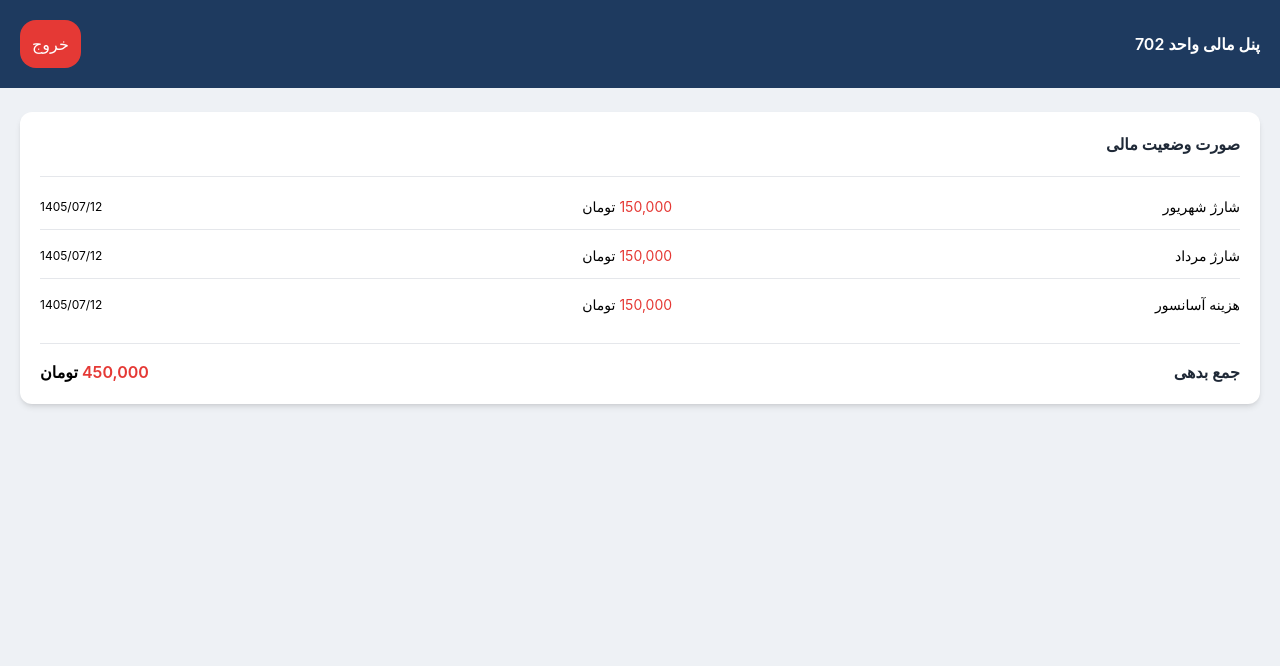
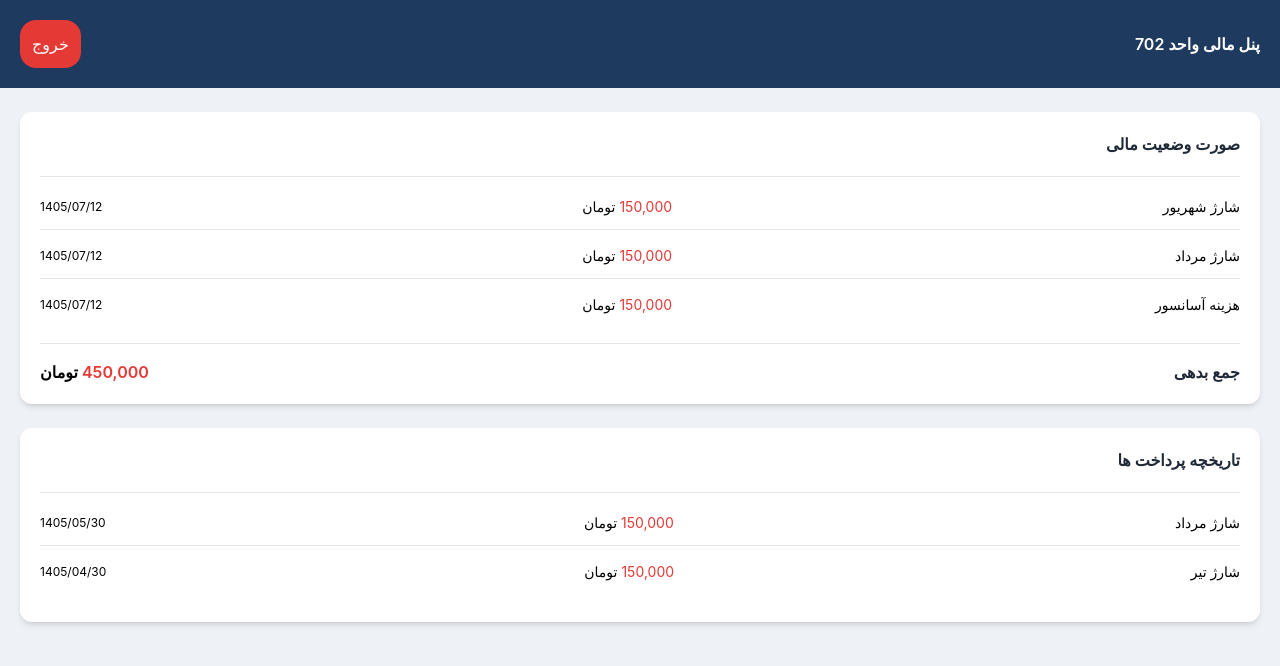
Before and after one commit to amirian515/building-management, a React (Vite) app: page /resident/dashboard in a window 1280 px wide. Shown: the top 666 px of the page. Built offline with nearby package versions, Linux system fonts and the light colour scheme.

Commit message:
design payment card

```diff
--- a/src/components/FinancialStatusCard.tsx
+++ b/src/components/FinancialStatusCard.tsx
@@ -21,7 +21,7 @@ function FinancialStatusCard (){
         )
      },0)
     return(
-        <section className="bg-background min-h-screen space-y-6">
+
             <div className="mx-5 px-5 pb-5  border-border bg-surface rounded-xl shadow-md">
                 <h1 className="text-right border-b border-border py-5 text-text font-semibold text-base">صورت وضعیت مالی </h1>
                 <div className="flex flex-col justify-between gap-1 text-sm py-2" >
@@ -54,7 +54,7 @@ function FinancialStatusCard (){
 
 
 
-        </section>
+
 
 
     )
--- /dev/null
+++ b/src/components/PaymentHistoryCard.tsx
@@ -0,0 +1,45 @@
+function PaymentHistoryCard (){
+const payments =[
+    {
+        id:1,
+        title:"شارژ مرداد",
+        amount :150000,
+        date : "1405/05/30"
+    },
+        {
+        id:2,
+        title:"شارژ تیر",
+        amount :150000,
+        date : "1405/04/30"
+    }
+]
+    return(
+
+
+        <div className=" mx-5 px-5 pb-5 bg-surface text-right rounded-xl shadow-md ">
+            <h1 className="text-text font-semibold text-base py-5 border-b border-border">تاریخچه پرداخت ها</h1>
+            <div className="flex flex-col justify-between gap-1 text-sm py-2">
+                {payments.map((payment)=>{
+                return(
+                    <div
+                    key={payment.id}
+                    className="flex justify-between items-center border-b border-border py-3 text-right last:border-b-0">
+                        <p className="text-xs">{payment.date}</p>
+                        <span className=" flex gap-1">
+                            <p>تومان</p>
+                            <p className="text-danger">{payment.amount.toLocaleString()}</p>
+                        </span>
+
+                        <p className="w-22">{payment.title}</p>
+                    </div>
+                )}
+                )}
+            </div>
+        </div>
+
+
+
+
+    )
+}
+export default PaymentHistoryCard
--- a/src/pages/resident/ResidentDashboard.tsx
+++ b/src/pages/resident/ResidentDashboard.tsx
@@ -1,11 +1,13 @@
 import Header from "../../components/Header"
+import PaymentHistoryCard from "../../components/PaymentHistoryCard"
 import FinancialStatusCard from "../../components/FinancialStatusCard"
 function ResidentDashboard (){
 
     return(
-        <section className="bg-background min-h-screen space-y-6">
+        <section className="bg-background min-h-screen space-y-6  flex flex-col">
             <Header />
             <FinancialStatusCard/>
+            <PaymentHistoryCard />
         </section>
 
 
```
